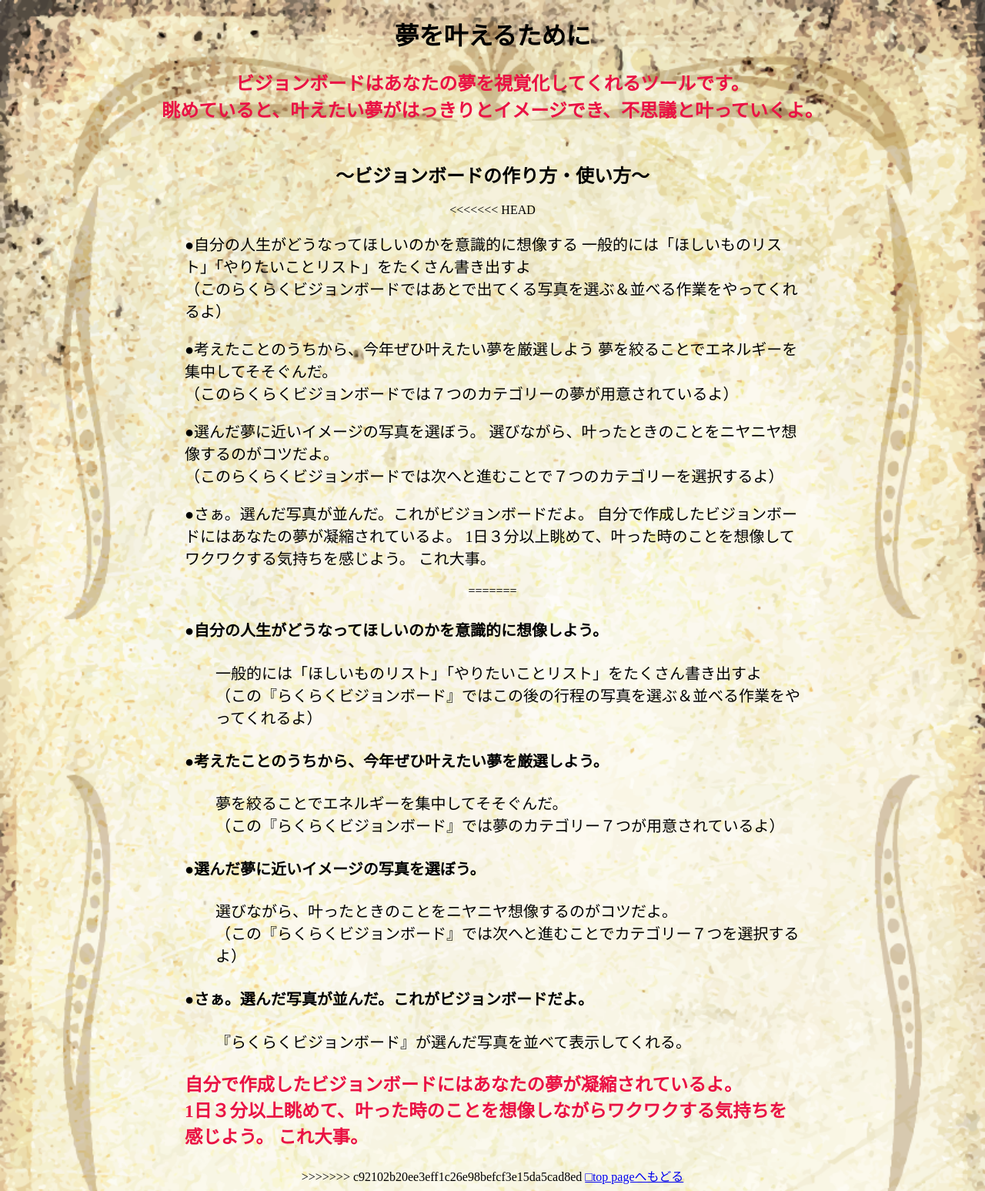
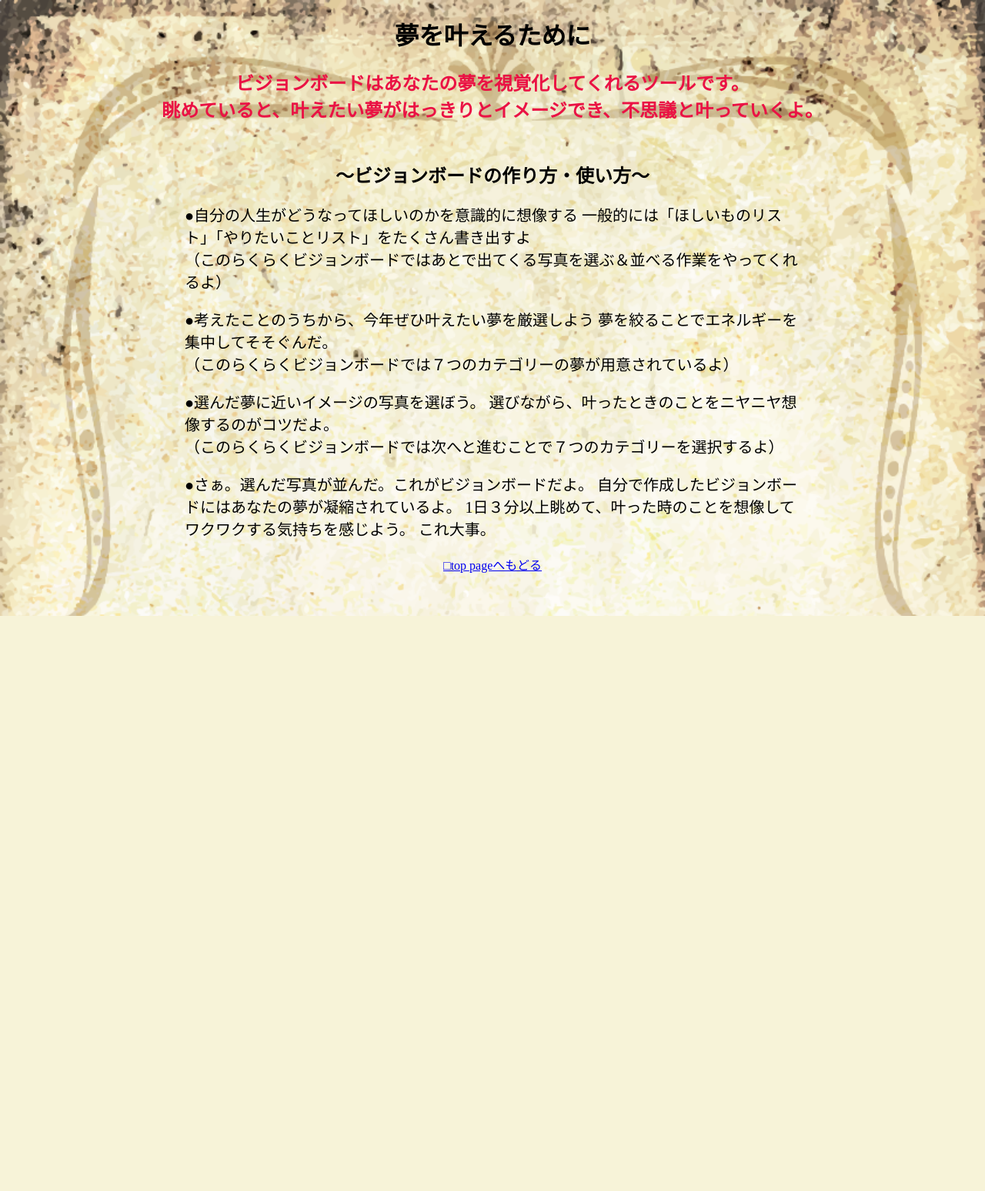
Before and after one commit to Fumiya-Oshiro/vision, a Flask app: template templates/aboutpage.html in a window 1280 px wide. Shown: the whole page at 77% size. After the commit the page ends 800 px from the top, so only its background shows below. Run offline with Flask 2, Linux system fonts and the light colour scheme; the template is opened without the code that fills it, so the values that code supplies are empty.

Commit message:
aboutpageのコンフリクト解消

```diff
--- a/app.py
+++ b/app.py
@@ -14,9 +14,13 @@ app = Flask(__name__)
 def index():
     return render_template("toppage.html")
 
+@app.route("/aboutpage.html")
+def about():
+	return render_template("aboutpage.html")
 
-
-
+@app.route("/aboutpage")
+def about2():
+	return render_template("aboutpage.html")
 
 
 
--- a/templates/aboutpage.html
+++ b/templates/aboutpage.html
@@ -16,7 +16,6 @@
 
     <div class="exposition2">
         <h2>～ビジョンボードの作り方・使い方～</h2>
-<<<<<<< HEAD
 
 <div class="box17">
 
@@ -42,37 +41,6 @@
         <!-- <br> -->
     </div>
 </div>
-=======
-    </div>
-
-    <div class="container">
-
-        <h4>●自分の人生がどうなってほしいのかを意識的に想像しよう。</h4>
-            <ul>一般的には「ほしいものリスト」「やりたいことリスト」をたくさん書き出すよ
-            <br>（この『らくらくビジョンボード』ではこの後の行程の写真を選ぶ＆並べる作業をやってくれるよ）</p>
-            </ul>
-        <h4>●考えたことのうちから、今年ぜひ叶えたい夢を厳選しよう。</h4>
-            <ul>夢を絞ることでエネルギーを集中してそそぐんだ。
-            <br>（この『らくらくビジョンボード』では夢のカテゴリー７つが用意されているよ）</p>
-            </ul>
-
-        <h4>●選んだ夢に近いイメージの写真を選ぼう。</h4>
-            <ul>選びながら、叶ったときのことをニヤニヤ想像するのがコツだよ。
-            <br>（この『らくらくビジョンボード』では次へと進むことでカテゴリー７つを選択するよ）</p>
-            </ul>
-
-        <h4>●さぁ。選んだ写真が並んだ。これがビジョンボードだよ。</h4>
-            <ul>『らくらくビジョンボード』が選んだ写真を並べて表示してくれる。</ul>
-
-            <div><H3><font color="#ea1244">自分で作成したビジョンボードにはあなたの夢が凝縮されているよ。
-            <br>1日３分以上眺めて、叶った時のことを想像しながらワクワクする気持ちを感じよう。
-            これ大事。</font></H3>
-            </div>
-        </p>
-
-    </div>
-
->>>>>>> c92102b20ee3eff1c26e98befcf3e15da5cad8ed
 <a href="./toppage.html">□top pageへもどる</a>
 
 
```
Also changed, not shown: templates/imagetest.html (+35 -1 lines), templates/toppage.html (+10 -6 lines).
